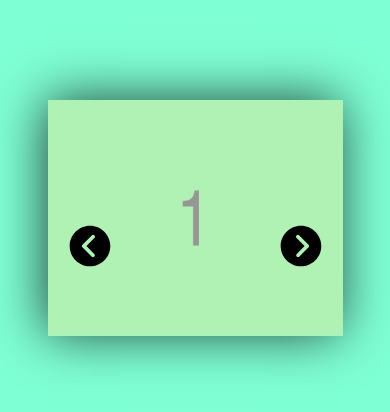
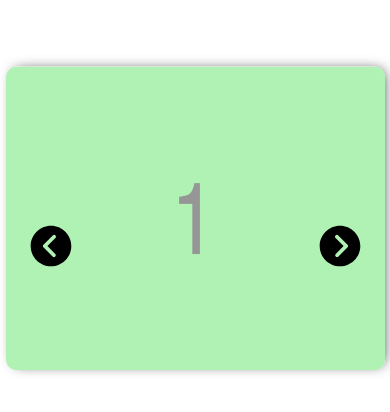
Before and after one commit to Buachie/dcp-challenge, a React (Create React App) app: page / in a window 390 px wide. Shown: the part 202-614 px from the top of the page. Built offline with nearby package versions, Linux system fonts and the light colour scheme.

Commit message:
Improve responsiveness across different device widths and add aria labels for compatibility with screen readers

```diff
--- a/src/components/Carousel.jsx
+++ b/src/components/Carousel.jsx
@@ -9,26 +9,25 @@ const Carousel = () => {
   const [activeImg, setActiveImg] = useState(0);
   const length = imageData.length;
 
+  //If the carousel is at the final image in the array, it sets the active image back to the first
   const nextImage = () => {
     setActiveImg(activeImg === length - 1 ? 0 : activeImg + 1);
-    console.log(activeImg);
   };
 
+  //If the carousel is at the first image in the array, clicking the previous button will set the image to the last
   const prevImage = () => {
     setActiveImg(activeImg === 0 ? length - 1 : activeImg - 1);
   };
 
+  //Checks if array exists and if it is populated
   if (!Array.isArray(imageData) || imageData.length <= 0) {
     return null;
   }
 
   return (
     <div className="carousel">
-      <button className="left" onClick={prevImage}>
+      <button className="left" onClick={prevImage} aria-label="Previous Image">
         <IoIosArrowDropleftCircle size={50} />
-      </button>
-      <button className="right" onClick={nextImage}>
-        <IoIosArrowDroprightCircle size={50} />
       </button>
 
       {imageData.map((image, index) => {
@@ -43,6 +42,9 @@ const Carousel = () => {
           </div>
         );
       })}
+      <button className="right" onClick={nextImage} aria-label="Next Image">
+        <IoIosArrowDroprightCircle size={50} />
+      </button>
     </div>
   );
 };
--- a/src/scss/main.css
+++ b/src/scss/main.css
@@ -12,12 +12,14 @@ body {
   width: 100%;
   margin: 0;
   padding: 0;
-  background-color: aquamarine;
+  background-color: white;
 }
 
 .container {
-  width: 100%;
+  max-width: 1000px;
+  width: 90%;
   min-height: 100vh;
+  margin: 0 auto;
   display: -webkit-box;
   display: -ms-flexbox;
   display: flex;
@@ -31,7 +33,7 @@ body {
 
 .carousel {
   position: relative;
-  width: 70%;
+  width: 1000px;
 }
 
 .carousel button {
@@ -53,13 +55,14 @@ body {
 }
 
 .slide {
+  border-radius: 10px;
   width: 100%;
   height: 100%;
   -o-object-fit: fill;
      object-fit: fill;
-  box-shadow: -3px -1px 46px -1px rgba(0, 0, 0, 0.75);
-  -webkit-box-shadow: -3px -1px 46px -1px rgba(0, 0, 0, 0.75);
-  -moz-box-shadow: -3px -1px 46px -1px rgba(0, 0, 0, 0.75);
+  box-shadow: 3px -1px 12px -4px rgba(0, 0, 0, 0.75);
+  -webkit-box-shadow: 3px -1px 12px -4px rgba(0, 0, 0, 0.75);
+  -moz-box-shadow: 3px -1px 12px -4px rgba(0, 0, 0, 0.75);
 }
 
 .image {
--- a/src/scss/main.scss
+++ b/src/scss/main.scss
@@ -11,11 +11,13 @@ body {
   width: 100%;
   margin: 0;
   padding: 0;
-  background-color: aquamarine;
+  background-color: rgb(255, 255, 255);
 }
 .container {
-  width: 100%;
+  max-width: 1000px;
+  width: 90%;
   min-height: 100vh;
+  margin: 0 auto;
   display: flex;
   align-items: center;
   justify-content: center;
@@ -23,12 +25,7 @@ body {
 
 .carousel {
   position: relative;
-  // display: flex;
-  // justify-content: center;
-  // align-items: center;
-  width: 70%;
-  //height: 600px;
-
+  width: 1000px;
   button {
     position: absolute;
     z-index: 3;
@@ -46,12 +43,13 @@ body {
   }
 }
 .slide {
+  border-radius: 10px;
   width: 100%;
   height: 100%;
   object-fit: fill;
-  box-shadow: -3px -1px 46px -1px rgba(0, 0, 0, 0.75);
-  -webkit-box-shadow: -3px -1px 46px -1px rgba(0, 0, 0, 0.75);
-  -moz-box-shadow: -3px -1px 46px -1px rgba(0, 0, 0, 0.75);
+  box-shadow: 3px -1px 12px -4px rgba(0, 0, 0, 0.75);
+  -webkit-box-shadow: 3px -1px 12px -4px rgba(0, 0, 0, 0.75);
+  -moz-box-shadow: 3px -1px 12px -4px rgba(0, 0, 0, 0.75);
 }
 .image {
   opacity: 0;
```
Also changed, not shown: 1 other file (tests, documents, lock files or other folders).
